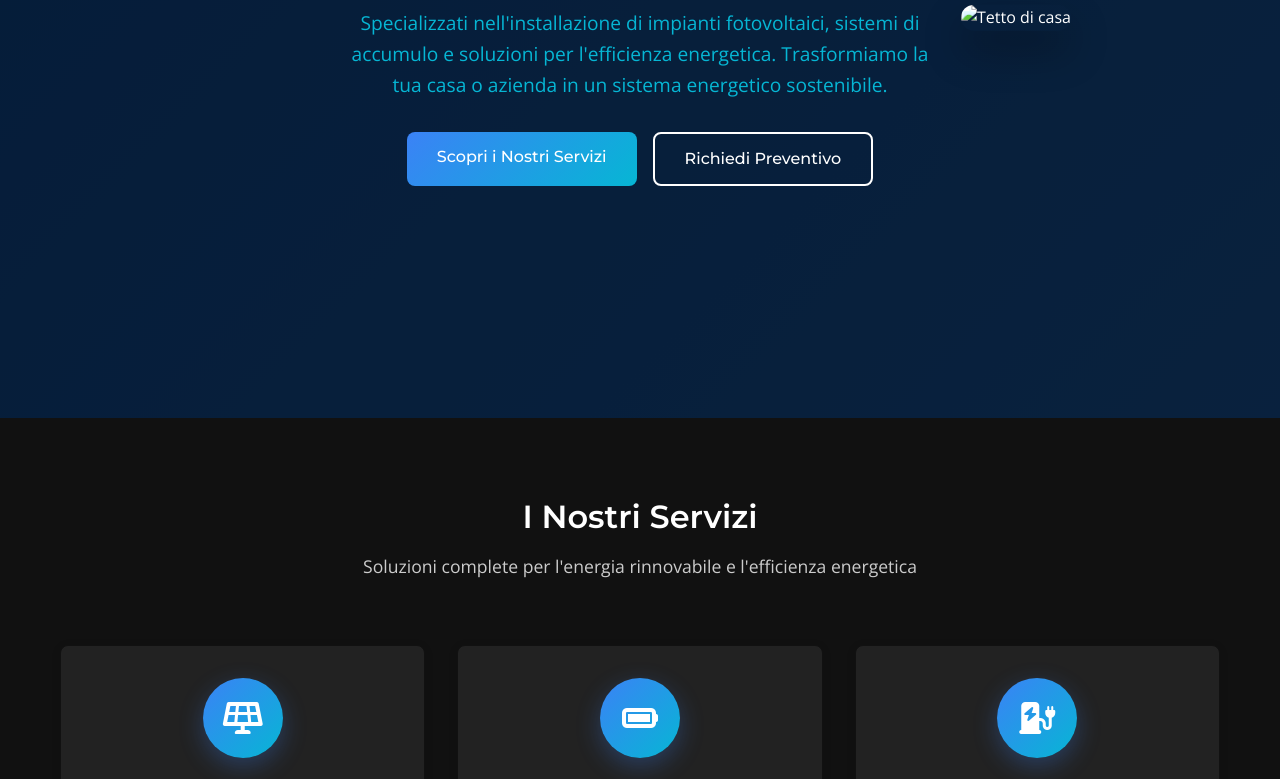
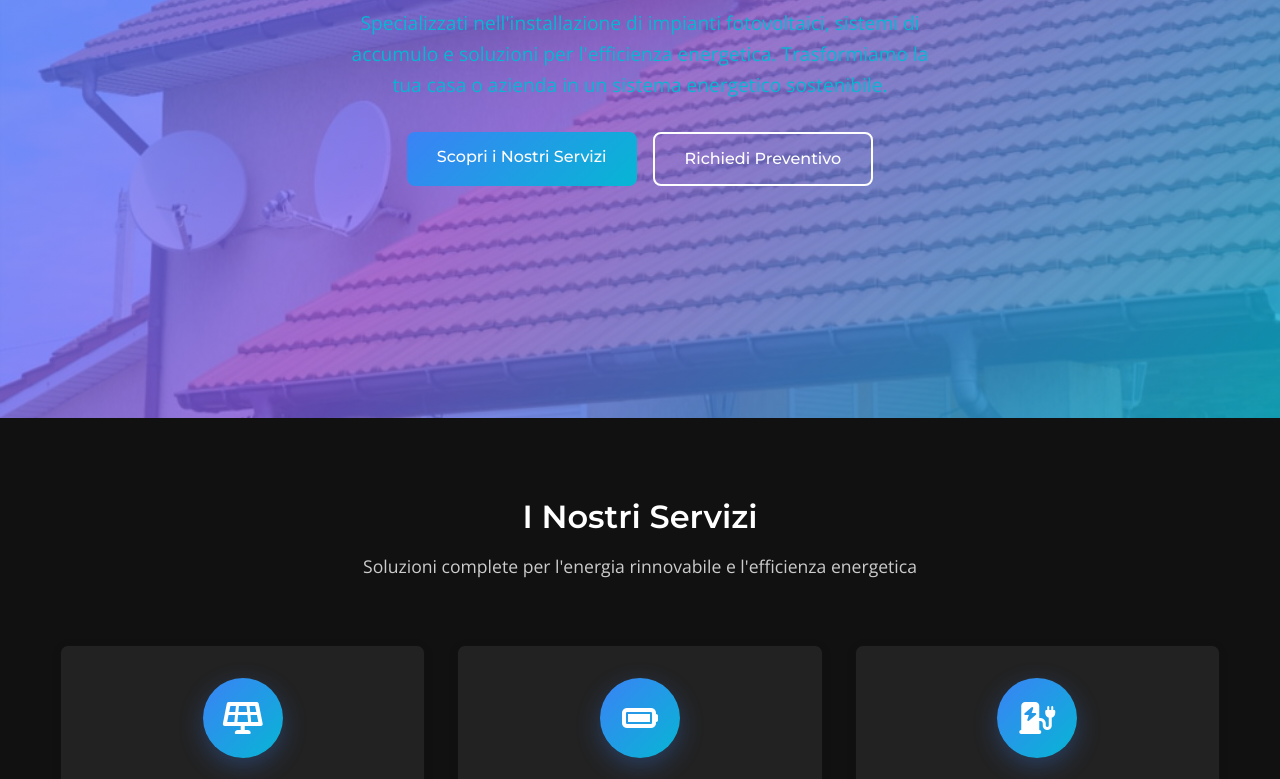
Before and after one commit to enea250705/paneli, a plain HTML site: page index.html in a window 1280 px wide. Shown: the part 382-1161 px from the top of the page. Drawn offline with nearby package versions, Linux system fonts and the light colour scheme.

Commit message:
Make roof image full background with blue overlay

```diff
--- a/index.html
+++ b/index.html
@@ -35,9 +35,7 @@
     <!-- Hero Section -->
     <section id="home" class="hero">
         <div class="hero-background">
-            <div class="roof-image">
-                <img src="./images/casatetto.jpg" alt="Tetto di casa" class="roof-photo">
-            </div>
+            <img src="./images/casatetto.jpg" alt="Tetto di casa" class="hero-bg-image">
             <div class="hero-overlay"></div>
         </div>
         <div class="hero-content">
--- a/styles.css
+++ b/styles.css
@@ -208,7 +208,18 @@ p {
     left: 0;
     width: 100%;
     height: 100%;
-    background: linear-gradient(135deg, var(--primary-color) 0%, var(--primary-light) 100%);
+    z-index: -2;
+    overflow: hidden;
+}
+
+.hero-bg-image {
+    position: absolute;
+    top: 0;
+    left: 0;
+    width: 100%;
+    height: 100%;
+    object-fit: cover;
+    object-position: center;
     z-index: -2;
 }
 
@@ -218,40 +229,10 @@ p {
     left: 0;
     width: 100%;
     height: 100%;
-    background: rgba(0, 31, 63, 0.7);
+    background: linear-gradient(135deg, rgba(59, 130, 246, 0.8) 0%, rgba(139, 92, 246, 0.7) 50%, rgba(6, 182, 212, 0.8) 100%);
     z-index: -1;
 }
 
-/* Real Roof Image */
-.roof-image {
-    position: absolute;
-    top: 50%;
-    right: 5%;
-    transform: translateY(-50%);
-    z-index: 0;
-    animation: float 6s ease-in-out infinite;
-    max-width: 400px;
-    width: 100%;
-}
-
-.roof-photo {
-    width: 100%;
-    height: auto;
-    border-radius: 15px;
-    box-shadow: 0 20px 40px rgba(0, 0, 0, 0.3);
-    filter: brightness(1.1) contrast(1.1);
-    transition: transform 0.3s ease, box-shadow 0.3s ease;
-}
-
-.roof-photo:hover {
-    transform: scale(1.05);
-    box-shadow: 0 25px 50px rgba(0, 0, 0, 0.4);
-}
-
-@keyframes float {
-    0%, 100% { transform: translateY(-50%) translateY(0px); }
-    50% { transform: translateY(-50%) translateY(-10px); }
-}
 
 .hero-content {
     max-width: 800px;
@@ -739,17 +720,6 @@ p {
         left: 0;
     }
 
-    /* Mobile roof image adjustments */
-    .roof-image {
-        right: 2%;
-        max-width: 250px;
-    }
-
-    .roof-photo {
-        border-radius: 10px;
-        box-shadow: 0 15px 30px rgba(0, 0, 0, 0.3);
-    }
-
     .nav-menu li {
         margin: 0;
         width: 100%;
```
Also changed, not shown: images/casatetto.jpg (added).
